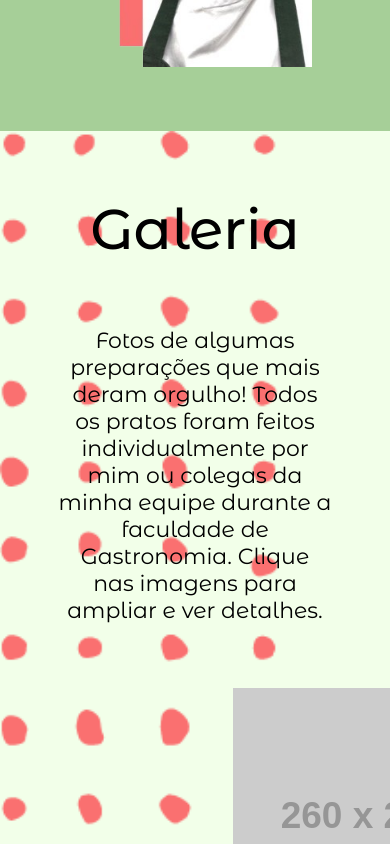
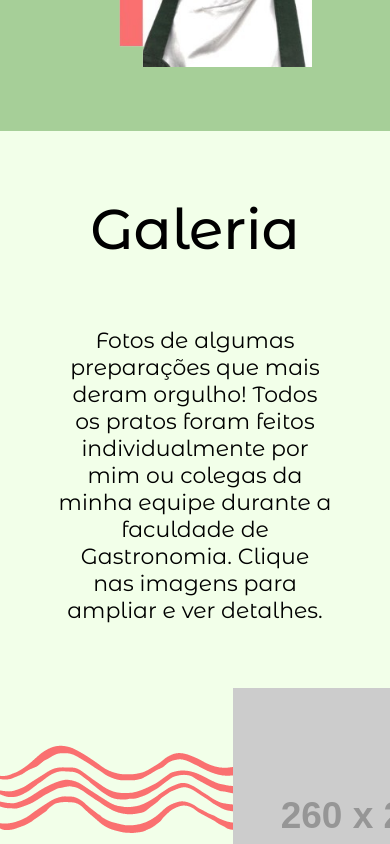
Before and after one commit to lichtle/leticia-fernandes-gastronomia, a React (Vite) app: page / in a window 390 px wide. Shown: the part 1140-1984 px from the top of the page. Built offline with nearby package versions, Linux system fonts and the light colour scheme.

Commit message:
chore: gallery responsive done

```diff
--- a/src/components/Gallery/index.tsx
+++ b/src/components/Gallery/index.tsx
@@ -7,7 +7,7 @@ import * as S from "./styles";
 
 export function Gallery() {
   return (
-    <S.GalleryContainer>
+    <S.GalleryContainer id="gallery">
       <S.Gallery className="container">
         <h2>Galeria</h2>
         <p>
--- a/src/components/Gallery/styles.ts
+++ b/src/components/Gallery/styles.ts
@@ -7,6 +7,16 @@ export const GalleryContainer = styled.div`
   background-color: #f2ffe9;
   background: url(${bg}) no-repeat;
   background-size: cover;
+
+  // @media (max-width: 689px) {
+  //   background: url(${bg}) repeat;
+  //   background-position: top 400px right 0;
+  // }
+
+  @media (max-width: 576px) {
+    background: url(${bg}) repeat;
+    background-position: top 500px right 0;
+  }
 `;
 
 export const Gallery = styled.div`
@@ -19,6 +29,7 @@ export const Gallery = styled.div`
   p {
     text-align: center;
     width: 70%;
+    padding: 0;
   }
 `;
 
```
